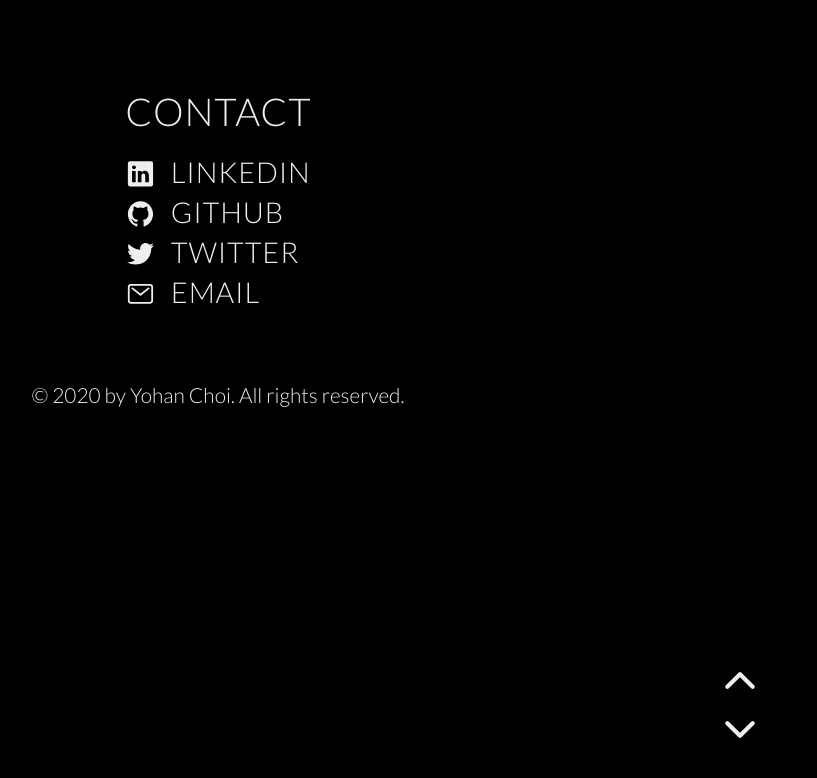
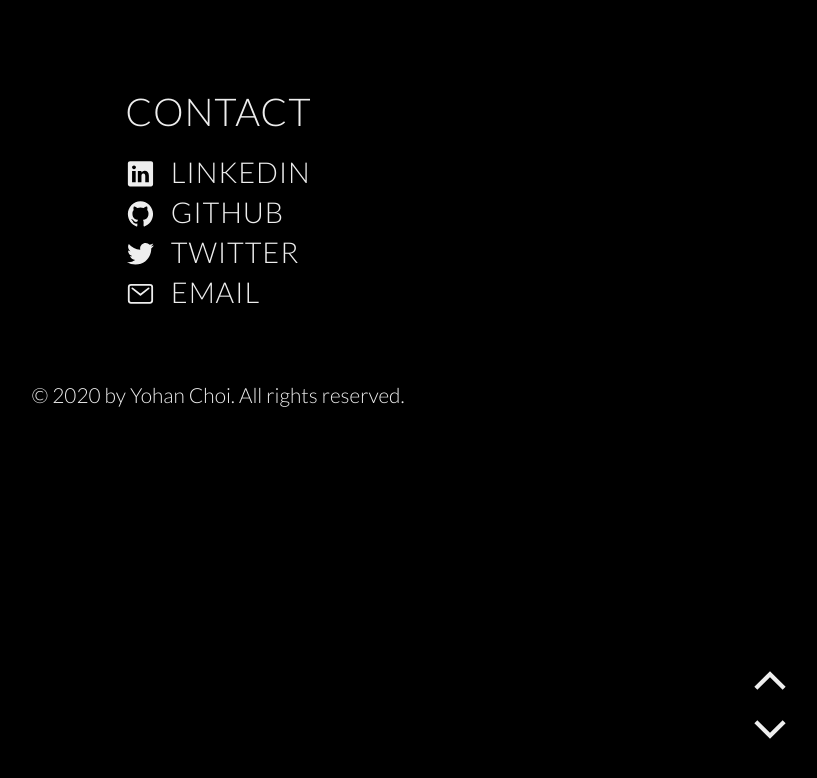
Before and after one commit to cyh0968/portfolio-website, a Next.js app: page /contact in a window 1280 px wide. Shown: the top 778 px of the page, without its empty margins (422-1239 px from the left). Built offline with nearby package versions, Linux system fonts and the light colour scheme.

Commit message:
fix: updated minor styles

```diff
--- a/components/layout/navigation/navigation.module.scss
+++ b/components/layout/navigation/navigation.module.scss
@@ -4,23 +4,27 @@
     top: 0;
     right: 0;
     z-index: 4;
+    opacity: 1;
     display: block;
     background-color: var(--accent-color);
     width: 100vw;
     transition: all 0.6s;
-    animation: fadeIn 0.7s ease-in;
+    animation: fadeIn 0.3s linear;
 }
 
 .toggleButton {
-    height: 6rem;
-    width: 6rem;
     position: fixed;
     bottom: 1rem;
     right: 1.5rem;
     z-index: 5;
+    display: flex;
+    flex-direction: column;
+    align-items: center;
+    height: 6rem;
+    width: 6rem;
+
     text-align: center;
     cursor: pointer;
-
     @media only screen and (max-width: 34rem) {
         & {
             height: 2rem;
@@ -29,9 +33,6 @@
             right: 1rem;
         }
     }
-
-    display: flex;
-    flex-direction: column;
 }
 
 .iconUp,
@@ -70,7 +71,7 @@
 .link {
     display: inline-block;
     width: 20rem;
-    font-weight: 300;
+    font-weight: 500;
     font-size: 2.4rem;
     text-align: center;
     clip-path: var(--highlight-polygon);
@@ -112,9 +113,6 @@
 .checkbox {
     display: none;
     &:checked {
-        & ~ .navigation {
-            opacity: 1;
-        }
         & ~ .link:active {
             transform: scale(80);
         }
@@ -130,11 +128,11 @@
 }
 
 @keyframes fadeIn {
-    0% {
+    from {
         opacity: 0.1;
     }
 
-    100% {
+    to {
         opacity: 1;
     }
 }
--- a/components/ui-components/icons/index.js
+++ b/components/ui-components/icons/index.js
@@ -3,5 +3,5 @@ export { IoLogoGithub as GithubIcon } from 'react-icons/io5';
 export { IoLogoTwitter as TwitterIcon } from 'react-icons/io5';
 export { IoMailOutline as MailIcon } from 'react-icons/io5';
 export { IoDocumentOutline as ResumeIcon } from 'react-icons/io5';
-export { IoChevronDown as ChevronDown } from 'react-icons/io5';
-export { IoChevronUp as ChevronUp } from 'react-icons/io5';
+export { IoChevronDownSharp as ChevronDown } from 'react-icons/io5';
+export { IoChevronUpSharp as ChevronUp } from 'react-icons/io5';
```
